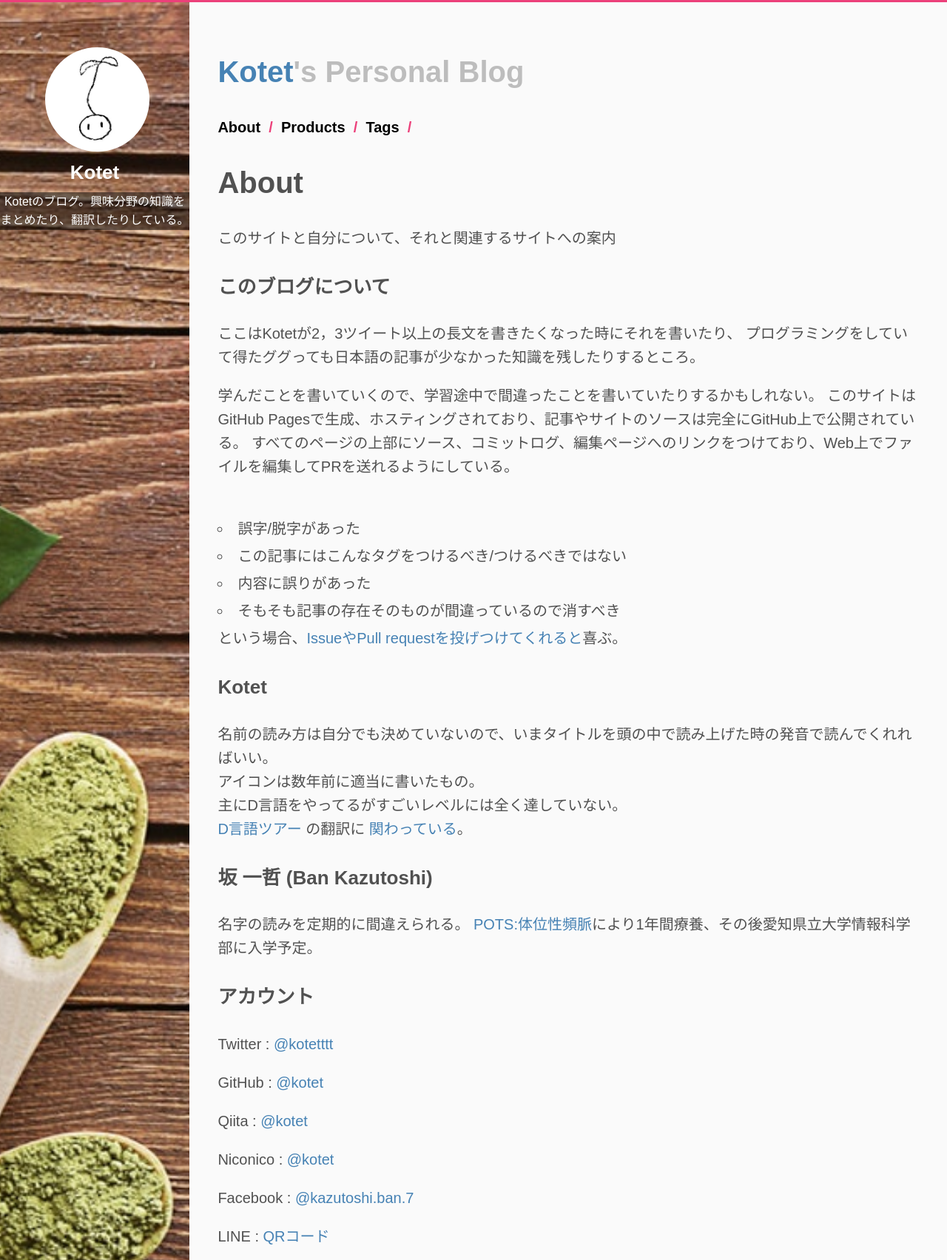
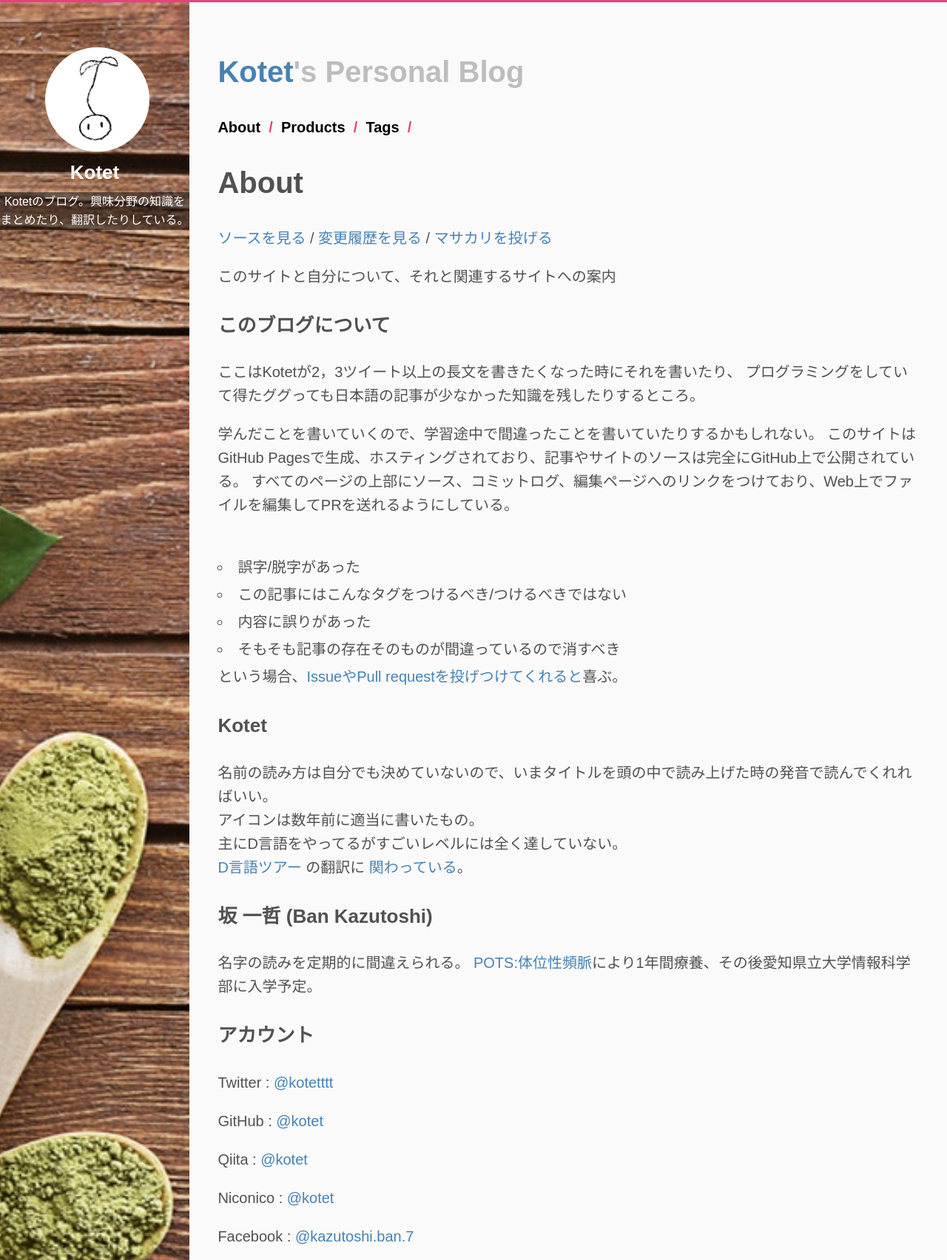
Before and after one commit to kotet/kotet.github.io, a Jekyll site: the page built from about.md, in a window 1280 px wide, cut to the strip 0-1704 px from the top of the page. Shown: the whole strip at 74% size. Built offline with Jekyll 4.4.1, drawn with Linux system fonts in a browser that asks for light colours.

Commit message:
メニューを追加

```diff
--- a/_layouts/page.html
+++ b/_layouts/page.html
@@ -6,5 +6,10 @@ layout: default
 
 <div class="content page">
   <h1 class="page-title">{{ page.title }}</h1>
+  <p>
+    <a href="https://raw.githubusercontent.com/{{ site.github.repository_nwo }}/{{ site.github.source.branch }}/{{ page.path }}">ソースを見る</a>
+    / <a href="https://github.com/{{ site.github.repository_nwo }}/commits/{{ site.github.source.branch }}/{{ page.path }}">変更履歴を見る</a>
+    / <a href="https://github.com/{{ site.github.repository_nwo }}/edit/{{ site.github.source.branch }}/{{ page.path }}">マサカリを投げる</a>
+  </p>
   {{ content }}
 </div>
--- a/_layouts/post.html
+++ b/_layouts/post.html
@@ -15,6 +15,11 @@ layout: default
   {% for tag in page.tags %}
    / <a href="{% include relative %}/tags/#{{ tag | downcase }}">#{{ tag }}</a>
   {% endfor %}
+  <p>
+    <a href="https://raw.githubusercontent.com/{{ site.github.repository_nwo }}/{{ site.github.source.branch }}/{{ page.path }}">ソースを見る</a>
+    / <a href="https://github.com/{{ site.github.repository_nwo }}/commits/{{ site.github.source.branch }}/{{ page.path }}">変更履歴を見る</a>
+    / <a href="https://github.com/{{ site.github.repository_nwo }}/edit/{{ site.github.source.branch }}/{{ page.path }}">マサカリを投げる</a>
+  </p>
   {{ content }}
 </div>
 {% if site.disqus_shortname %}
```
